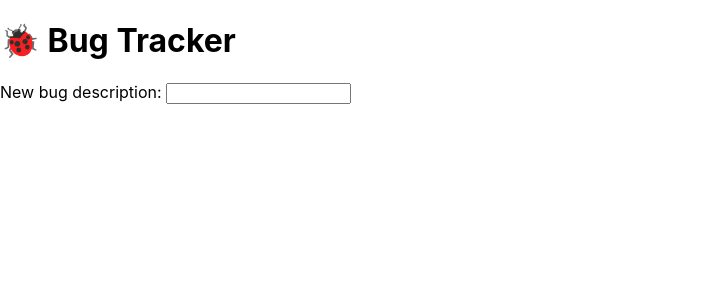
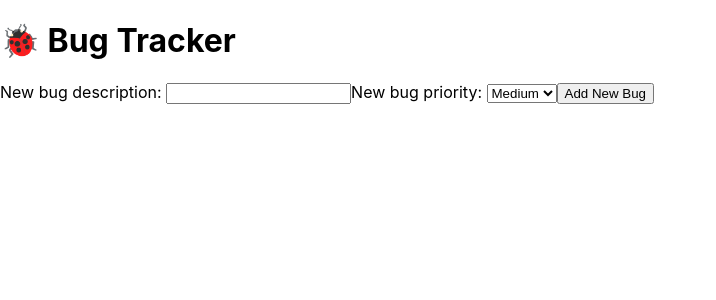
Before and after one commit to gdimit01/react-bug-tracker, a React (Create React App) app: page / in a window 1280 px wide. Shown: the top 300 px of the page, without its empty margins (0-716 px from the left). Built offline with nearby package versions, Linux system fonts and the light colour scheme.

Commit message:
feat: "added uuid"

```diff
--- a/package.json
+++ b/package.json
@@ -14,6 +14,7 @@
     "react-dom": "^18.2.0",
     "react-scripts": "5.0.1",
     "typescript": "^4.9.5",
+    "uuid": "^9.0.0",
     "web-vitals": "^2.1.4"
   },
   "scripts": {
@@ -41,6 +42,7 @@
     ]
   },
   "devDependencies": {
-    "@babel/plugin-proposal-private-property-in-object": "^7.21.11"
+    "@babel/plugin-proposal-private-property-in-object": "^7.21.11",
+    "@types/uuid": "^9.0.3"
   }
 }
--- a/src/App.tsx
+++ b/src/App.tsx
@@ -1,15 +1,24 @@
-import React from "react";
+import React, { FormEvent } from "react";
 import logo from "./logo.svg";
 import "./App.css";
 import { useState } from "react";
-import { IBug } from "./IBug";
+import { BugPriority, IBug } from "./IBug";
+import { v4 as uuid } from "uuid";
 
 function App() {
   const [newBugDescription, setNewBugDescription] = useState<string>("");
   const [newBugPriority, setNewBugPriority] = useState<string>("Medium");
   const [bugsList, setBugsList] = useState<IBug[]>([]);
 
-  const addNewBug = () => {};
+  const addNewBug = (event: FormEvent) => {
+    event.preventDefault();
+
+    const newBug: IBug = {
+      id: uuid(),
+      description: newBugDescription,
+      priority: newBugPriority as BugPriority,
+    };
+  };
 
   const deleteBug = () => {};
 
@@ -24,6 +33,17 @@ function App() {
           value={newBugDescription}
           onChange={(event) => setNewBugDescription(event.target.value)}
         />
+        <label htmlFor="newBugPriority">New bug priority: </label>
+        <select
+          id="newBugPriority"
+          value={newBugPriority}
+          onChange={(event) => setNewBugPriority(event.target.value)}
+        >
+          <option value="Low">Low</option>
+          <option value="Medium">Medium</option>
+          <option value="High">High</option>
+        </select>
+        <button type="submit">Add New Bug</button>
       </form>
     </div>
   );
```
Also changed, not shown: 1 other file (tests, documents, lock files or other folders).
